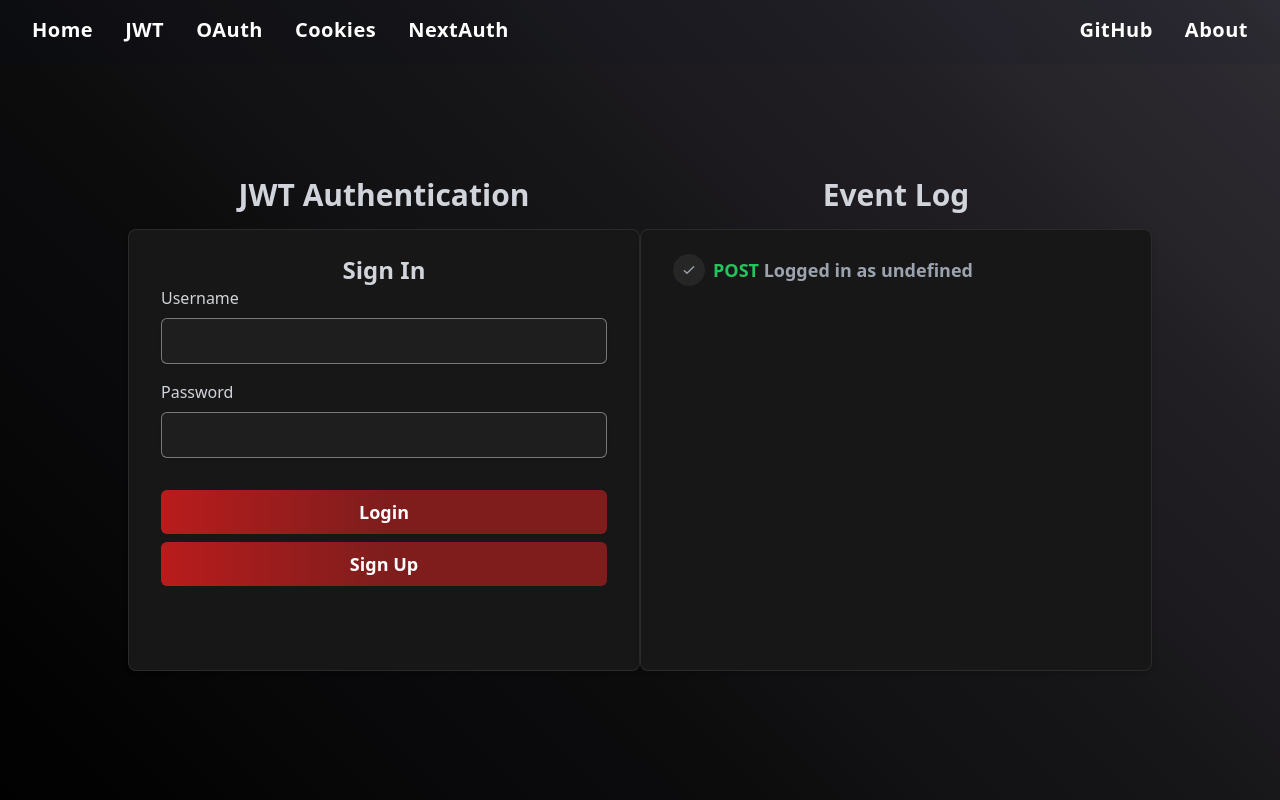
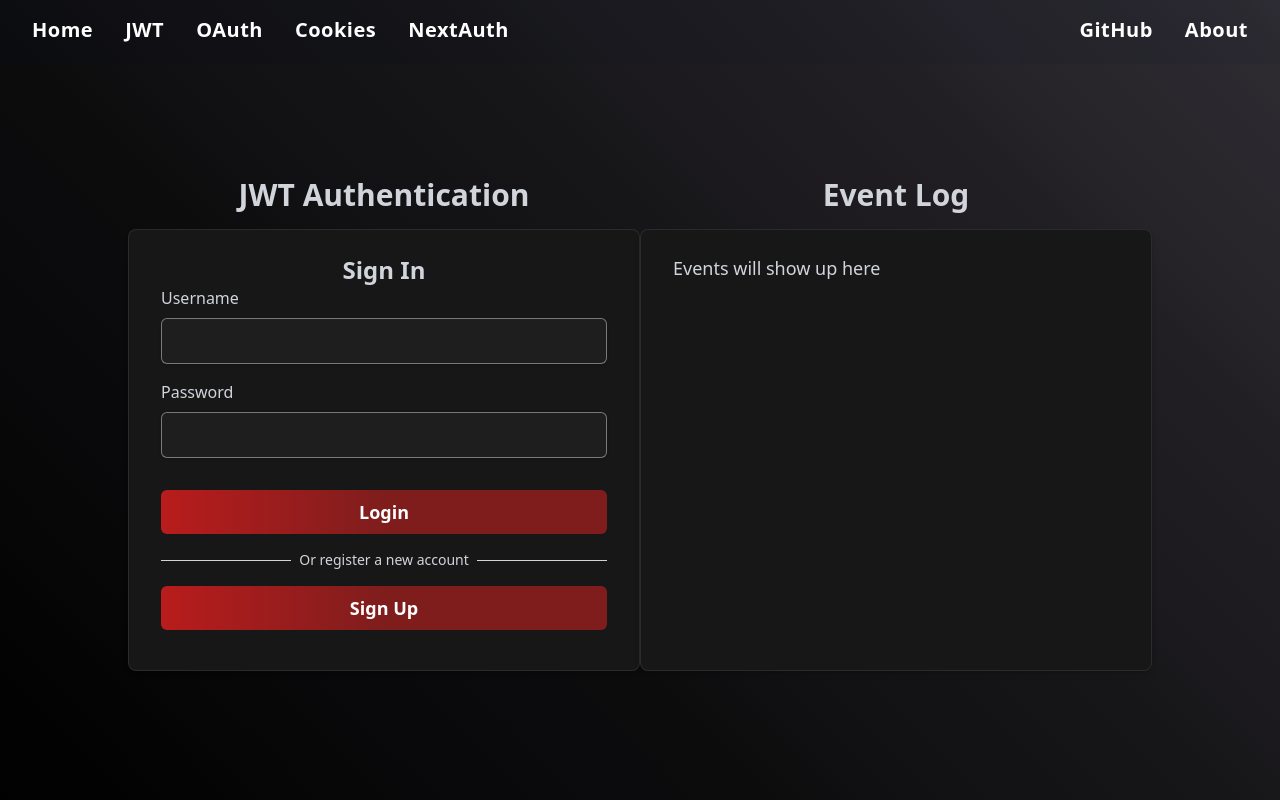
Before and after one commit to shivoqu/authenticator, a Next.js app: page /jwt in a window 1280 px wide. Shown: the top 800 px of the page. Built offline with nearby package versions, Linux system fonts and the light colour scheme.

Commit message:
add store jwt in a cookie add event array state add event logging for logging in and out

```diff
--- a/app/jwt/page.tsx
+++ b/app/jwt/page.tsx
@@ -4,26 +4,45 @@ import Message from "../../ui/Message";
 import UserForm from "../../ui/UserForm";
 import Wrapper from "../../ui/Wrapper";
 import Event from "../../ui/Event";
-import Cookies from "js-cookie";
-import { useCurrentUser } from "../../lib/hooks/useCurrentUser";
-import Button from '../../ui/Button';
+import Button from "../../ui/Button";
+import { CustomEvent } from "../../types/Event";
 
 export default function Jwt() {
   const [isLoggedIn, setIsLoggedIn] = useState(false);
   const [token, setToken] = useState<string | null>(null);
+  const [username, setUsername] = useState<string | null>(null);
+  const [events, setEvents] = useState<CustomEvent[]>([]);
+
+  const addEvent = (
+    type: "GET" | "POST" | "PUT" | "DELETE",
+    message: string
+  ) => {
+    setEvents([...events, { id: events.length, type: type, message: message }]);
+  };
 
   const login = (result: any) => {
+    setToken(result.token);
+    setUsername(result.username);
     setIsLoggedIn(true);
-    setToken(result.token.toString());
-    console.log(token);
-    Cookies.set("currentUser", JSON.stringify(result));
+    addEvent("POST", `User logged in as ${result.username}`);
   };
 
-  const logout = () => {
-    setIsLoggedIn(false);
-    setToken(null);
-    Cookies.remove("currentUser");
-    console.warn(Cookies.get("currentUser"));
+  const logout = async () => {
+    const res = await fetch("/api/logout", {
+      method: "POST",
+      headers: {
+        "Content-type": "application/json",
+      },
+      body: JSON.stringify({}),
+    });
+    if (res.ok) {
+      setToken(null);
+      setIsLoggedIn(false);
+      setUsername(null);
+      addEvent("POST", `User ${username} logged out`);
+    } else {
+      console.log("res not ok", res);
+    }
   };
 
   return (
@@ -42,10 +61,9 @@ export default function Jwt() {
             <div className="h-96">
               <Message type="success">
                 Login token:
-                {/* {token?.slice(0, 32) + "..."} */}
                 <p>{token}</p>
               </Message>
-              <Button name='Logout' onClick={logout}/>
+              <Button name="Logout" onClick={logout} />
             </div>
           </Wrapper>
         )}
@@ -56,19 +74,13 @@ export default function Jwt() {
         </h1>
         <Wrapper>
           <div className="h-96 overflow-auto scrollbar scrollbar-thumb-neutral-700/50 scrollbar-thumb-rounded-md ">
-            { isLoggedIn }
-            <Event type="POST" message={"Logged in as " + useCurrentUser().user?.username}/>
-            {/* <Event type="GET" message="user by username" />
-            <Event type="delete" message="account by username and password" />
-            <Event type="PUT" message="update account details" />
-            <Event type="POST" message="signup with username and password" />
-            <Event type="GET" message="user by username" />
-            <Event type="delete" message="account by username and password" />
-            <Event type="PUT" message="update account details" />
-            <Event type="POST" message="signup with username and password" />
-            <Event type="GET" message="user by username" />
-            <Event type="delete" message="account by username and password" />
-            <Event type="PUT" message="update account details" /> */}
+            {events.length === 0 && (
+              <p className="text-gray-300 text-lg">Events will show up here</p>
+            )}
+
+            {events.map((event) => (
+              <Event key={event.id} type={event.type} message={event.message} />
+            ))}
           </div>
         </Wrapper>
       </div>
--- a/app/page.tsx
+++ b/app/page.tsx
@@ -1,6 +1,5 @@
 import Card from "../ui/Card";
 import Cookies from "js-cookie";
-import { useCurrentUser } from '../lib/hooks/useCurrentUser';
 
 export default function Page() {
 
@@ -17,7 +16,6 @@ export default function Page() {
       {Cookies.get("currentUser") && (
         <p className="text-2xl font-bold text-gray-300 text-center">
           You are logged in as
-          {useCurrentUser().user?.username.toUpperCase()}
         </p>
       )}
 
--- a/lib/hooks/useCurrentUser.tsx
+++ /dev/null
@@ -1,17 +0,0 @@
-"use client"
-import { useEffect, useState } from "react";
-import Cookies from "js-cookie";
-import { User } from "../../types/User";
-
-export const useCurrentUser = () => {
-  const [user, setUser] = useState<User | null>(null);
-
-  useEffect(() => {
-    const currentUser = Cookies.get("currentUser");
-    if (currentUser) {
-      setUser(JSON.parse(currentUser));
-    }
-  }, []);
-
-  return { user };
-};
--- a/lib/hooks/useLogout.tsx
+++ /dev/null
@@ -1,9 +0,0 @@
-import Cookies from "js-cookie";
-
-export const useLogout = () => {
-  const logout = () => {
-    Cookies.remove("currentUser");
-  };
-
-  return { logout };
-};
--- a/package.json
+++ b/package.json
@@ -13,6 +13,7 @@
     "@types/react-dom": "18.0.9",
     "axios": "^1.2.2",
     "bcryptjs": "^2.4.3",
+    "cookie": "^0.5.0",
     "eslint": "8.28.0",
     "eslint-config-next": "13.0.6",
     "js-cookie": "^3.0.1",
@@ -26,6 +27,7 @@
   },
   "devDependencies": {
     "@types/bcryptjs": "^2.4.2",
+    "@types/cookie": "^0.5.1",
     "@types/js-cookie": "^3.0.2",
     "@types/node": "^18.11.17",
     "autoprefixer": "^10.4.13",
--- a/pages/api/login.ts
+++ b/pages/api/login.ts
@@ -1,5 +1,6 @@
 import { NextApiRequest, NextApiResponse } from "next";
 import { login } from "../../lib/mongodb";
+import cookie from "cookie";
 
 const jwt = require("jsonwebtoken");
 const secret = "donttellanyone";
@@ -15,9 +16,22 @@ export default async function handler(
   const { username, password } = req.body;
 
   const isLoggedIn = await login({ username, password });
+
   if (isLoggedIn) {
-    const expIn = '15m'
-    const token = jwt.sign({ username }, secret, { expiresIn: expIn });
-    res.status(200).json({username, token, expiresIn: expIn });
+    const expIn = "15m";
+    const token : string = jwt.sign({ username }, secret, { expiresIn: expIn });
+
+    res.setHeader(
+      "Set-Cookie",
+      cookie.serialize("access-token", token, {
+        httpOnly: true,
+        secure: process.env.NODE_ENV !== "development",
+        sameSite: "strict",
+        maxAge: 60 * 15,
+        path: "/",
+      })
+    );
+
+    res.status(200).json({ username, token, expiresIn: expIn });
   } else res.status(401).json({ error: "Invalid username or password" });
 }
--- /dev/null
+++ b/pages/api/logout.ts
@@ -0,0 +1,19 @@
+import { NextApiRequest, NextApiResponse } from "next";
+import cookie from "cookie";
+
+export default async function handler(
+  req: NextApiRequest,
+  res: NextApiResponse
+) {
+  res.setHeader(
+    "Set-Cookie",
+    cookie.serialize("access-token", "", {
+      httpOnly: true,
+      secure: process.env.NODE_ENV !== "development",
+      sameSite: "strict",
+      expires: new Date(0),
+      path: "/",
+    })
+  );
+  res.status(200).json({ message: "Logged out" });
+}
--- /dev/null
+++ b/types/Event.ts
@@ -0,0 +1,5 @@
+export interface CustomEvent {
+    id : number;
+    type : 'GET' | 'POST' | 'PUT' | 'DELETE';
+    message : string;
+}
--- a/ui/UserForm.tsx
+++ b/ui/UserForm.tsx
@@ -92,6 +92,16 @@ export default function UserForm({ handleLogin }: any) {
             onClick={() => (formRef.current.name = "login")}
           />
         </div>
+
+        <div className="relative my-4">
+          <div className="absolute inset-0 flex items-center">
+            <div className="w-full border-t border-gray-300"></div>
+          </div>
+          <div className="relative flex justify-center text-sm">
+            <p className="bg-neutral-900 px-2 text-gray-300">Or register a new account</p>
+          </div>
+        </div>
+
         <div className="flex w-full mb-2">
           <Button
             name="Sign Up"
```
Also changed, not shown: 1 other file (tests, documents, lock files or other folders).
